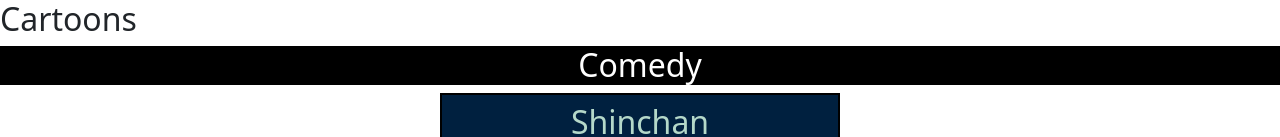
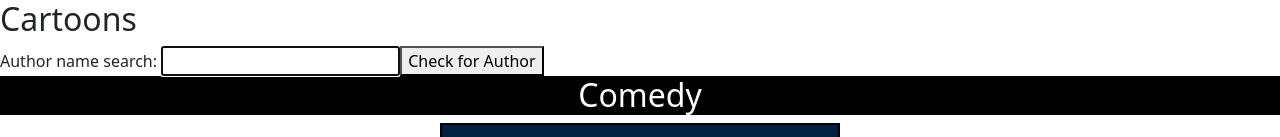
Before and after one commit to VishvaShah01/vishva_Shah_WEB601Assignments, an Angular app in the folder V_Shah_CartoonCharacters/: page / in a window 1280 px wide. Shown: the top 137 px of the page. Built offline with nearby package versions, Linux system fonts and the light colour scheme.

Commit message:
Finished assignment3 last commit (late)

```diff
--- a/V_Shah_CartoonCharacters/src/app/content-list/content-list.component.html
+++ b/V_Shah_CartoonCharacters/src/app/content-list/content-list.component.html
@@ -6,6 +6,18 @@
 </div>-->
 
 <!--Assignment 3-->
+
+<div><label>
+  Author name search:
+  <input autofocus #authorToSearchFor>
+</label>
+<button (click)="checkForAuthorInList(authorToSearchFor.value)">Check for Author</button>
+</div>
+<div class="author-error" [style]="authorSearchMessage.found ? 'color: blue' : 'color: grey'">
+{{ authorSearchMessage.message }}
+</div>
+
+
 <h2 class="heading">Comedy</h2>
 <div *ngFor="let item of (cartooncharacters | cartoons); index as i; first as isFirst; odd as odd; even as even;">
   <app-content-card *ngIf="item.type=='Comedy'" [cartoon]="item"
--- a/V_Shah_CartoonCharacters/src/app/content-list/content-list.component.ts
+++ b/V_Shah_CartoonCharacters/src/app/content-list/content-list.component.ts
@@ -6,7 +6,14 @@
   templateUrl: './content-list.component.html',
   styleUrls: ['./content-list.component.scss']
 })
+
+
 export class ContentListComponent implements OnInit {
+  types: string[] = ["", "Comedy", "Child"];
+  authorSearchMessage = {
+    message: "",
+    found: false
+  };
 
   cartooncharacters:Content[];
 
@@ -79,5 +86,15 @@
 
   ngOnInit(): void {
   }
+  checkForAuthorInList(authorNameValue: string): void {
+    if (this.cartooncharacters.some(player => player.author === authorNameValue)) {
+      this.authorSearchMessage.message = "Author Found";
+      this.authorSearchMessage.found = true;
+    }
+    else {
+      this.authorSearchMessage.message = "Author Not Found";
+      this.authorSearchMessage.found = false;
+    }
+  }
 
 }
```
